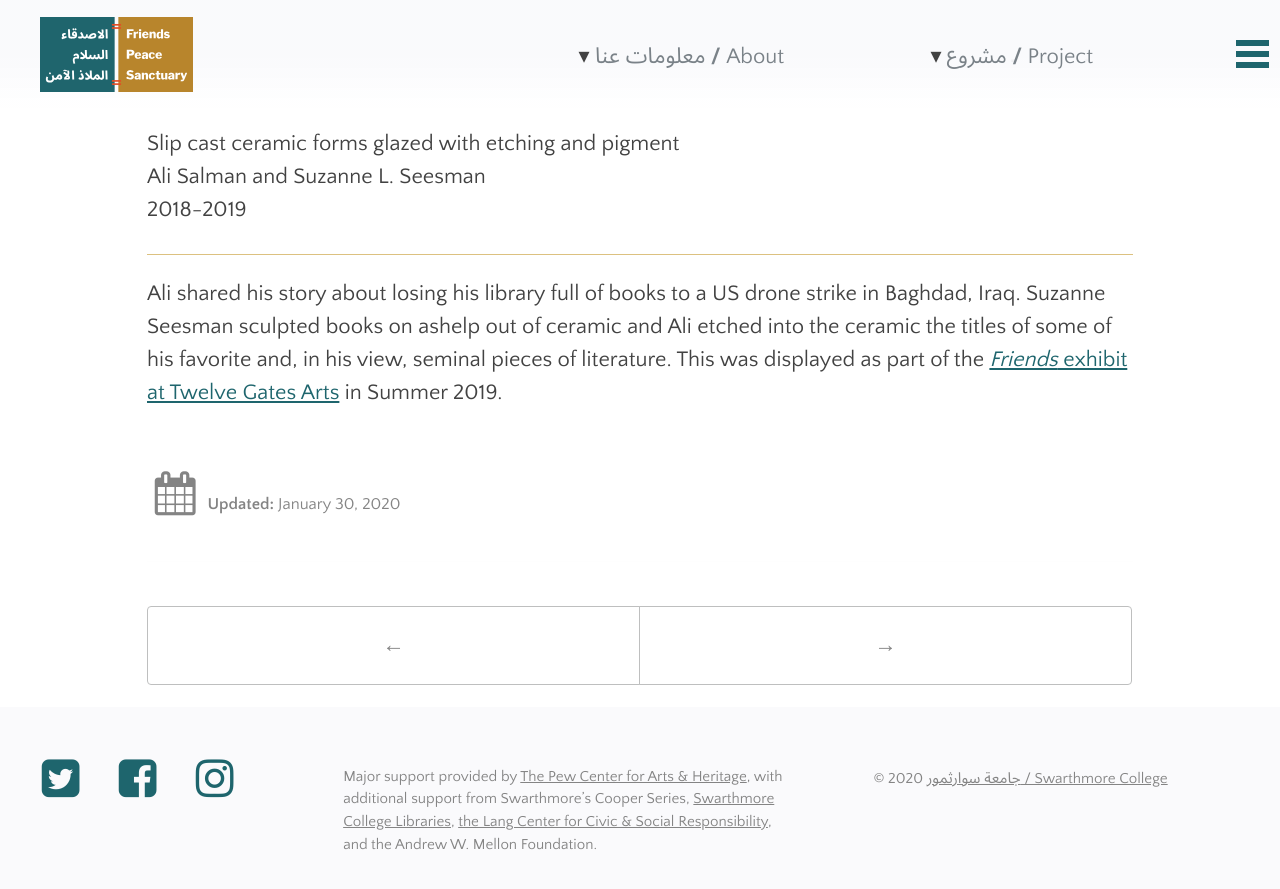
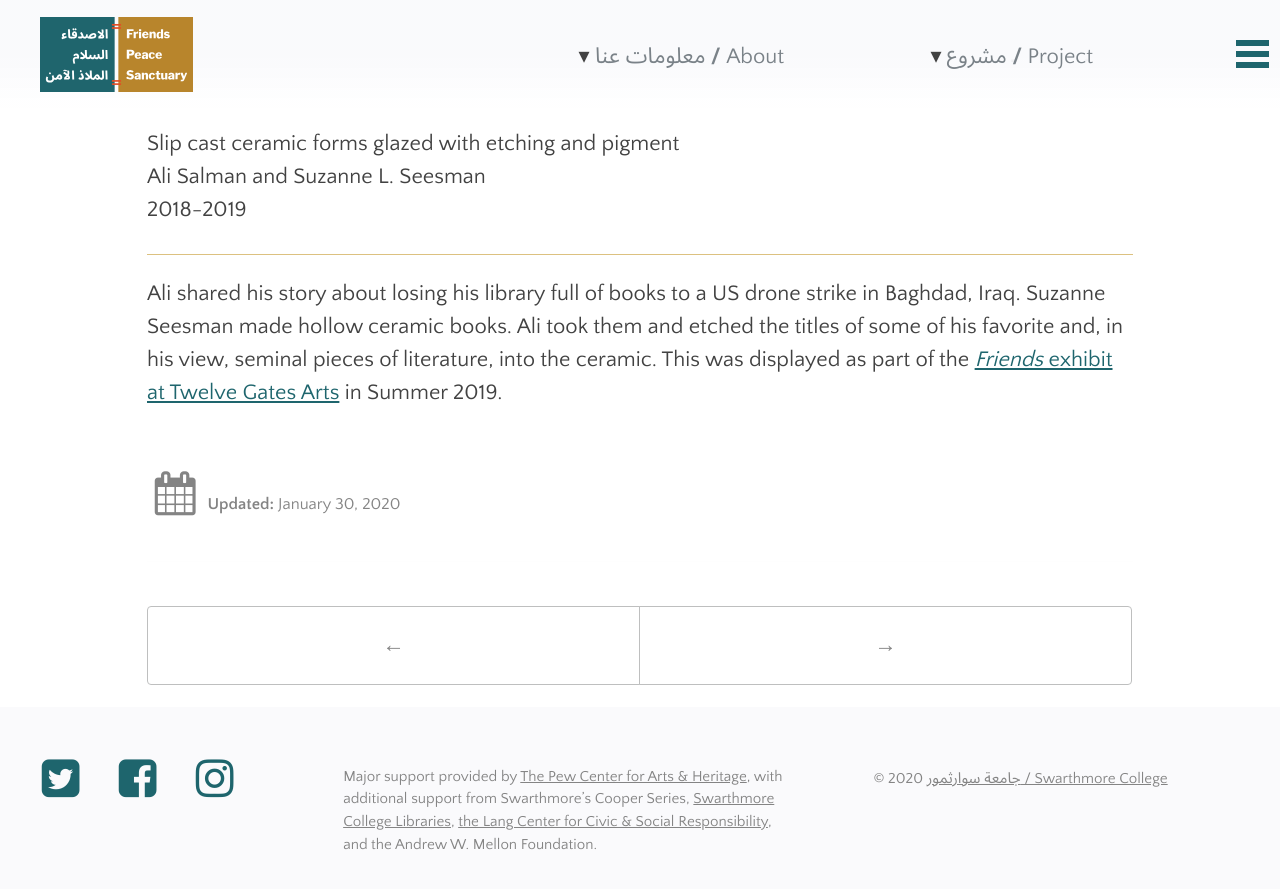
Before and after one commit to swat-ds/fps.swarthmore.edu, a Jekyll site: the page built from _posts/2020-01-30-ghost-library-ali-salman-suzanne-seesman.md, in a window 1280 px wide and 900 px high, scrolled down 706 px. Shown: the top 889 px of the window. Built offline with Jekyll 4.4.1, drawn with Linux system fonts in a browser that asks for light colours.

Commit message:
Update 2020-01-30-ghost-library-ali-salman-suzanne-seesman.md

```diff
--- a/_posts/2020-01-30-ghost-library-ali-salman-suzanne-seesman.md
+++ b/_posts/2020-01-30-ghost-library-ali-salman-suzanne-seesman.md
@@ -23,4 +23,4 @@ gallery:
 <hr/>
 
 
-Ali shared his story about losing his library full of books to a US drone strike in Baghdad, Iraq. Suzanne Seesman sculpted books on ashelp out of ceramic and Ali etched into the ceramic the titles of some of his favorite and, in his view, seminal pieces of literature. This was displayed as part of the [_Friends_ exhibit at Twelve Gates Arts](http://fps.swarthmore.edu/exhibitions/exhibit:twelve%20gates/friends/) in Summer 2019.
+Ali shared his story about losing his library full of books to a US drone strike in Baghdad, Iraq. Suzanne Seesman made hollow ceramic books. Ali took them and etched the titles of some of his favorite and, in his view, seminal pieces of literature, into the ceramic. This was displayed as part of the [_Friends_ exhibit at Twelve Gates Arts](http://fps.swarthmore.edu/exhibitions/exhibit:twelve%20gates/friends/) in Summer 2019.
```
